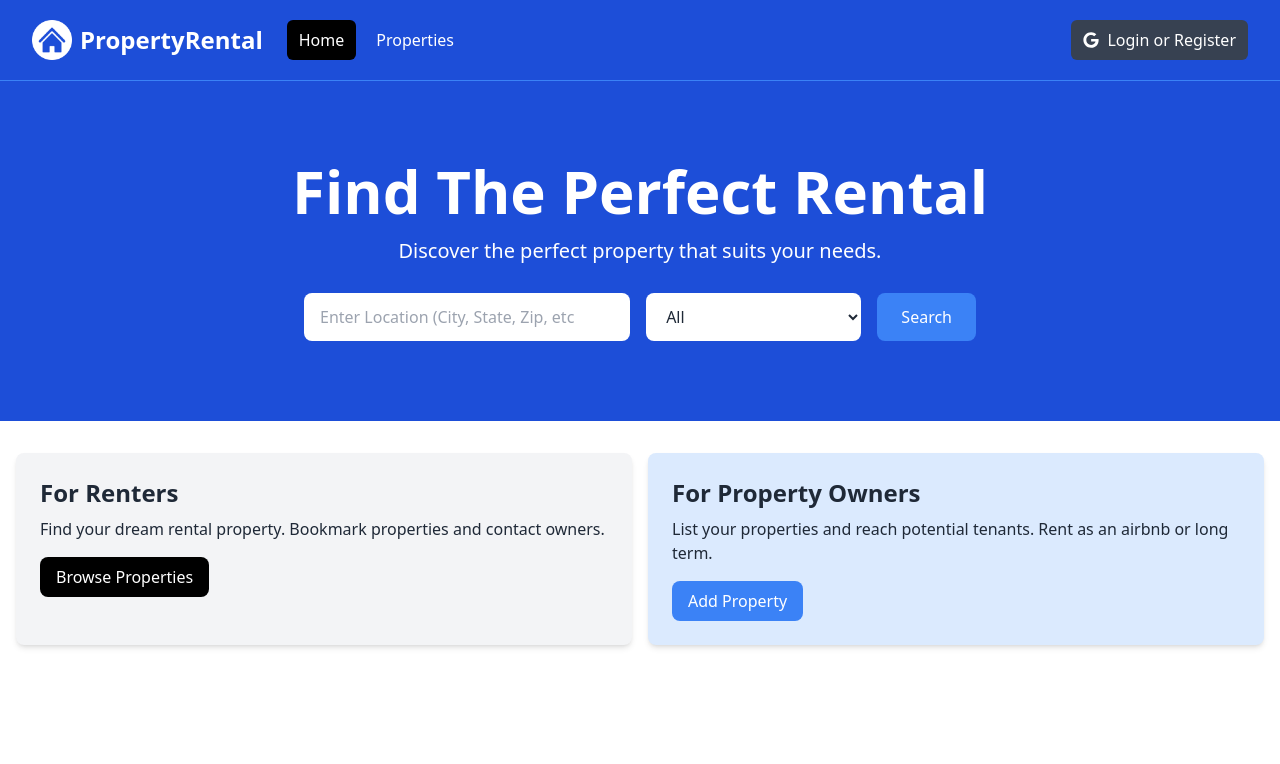
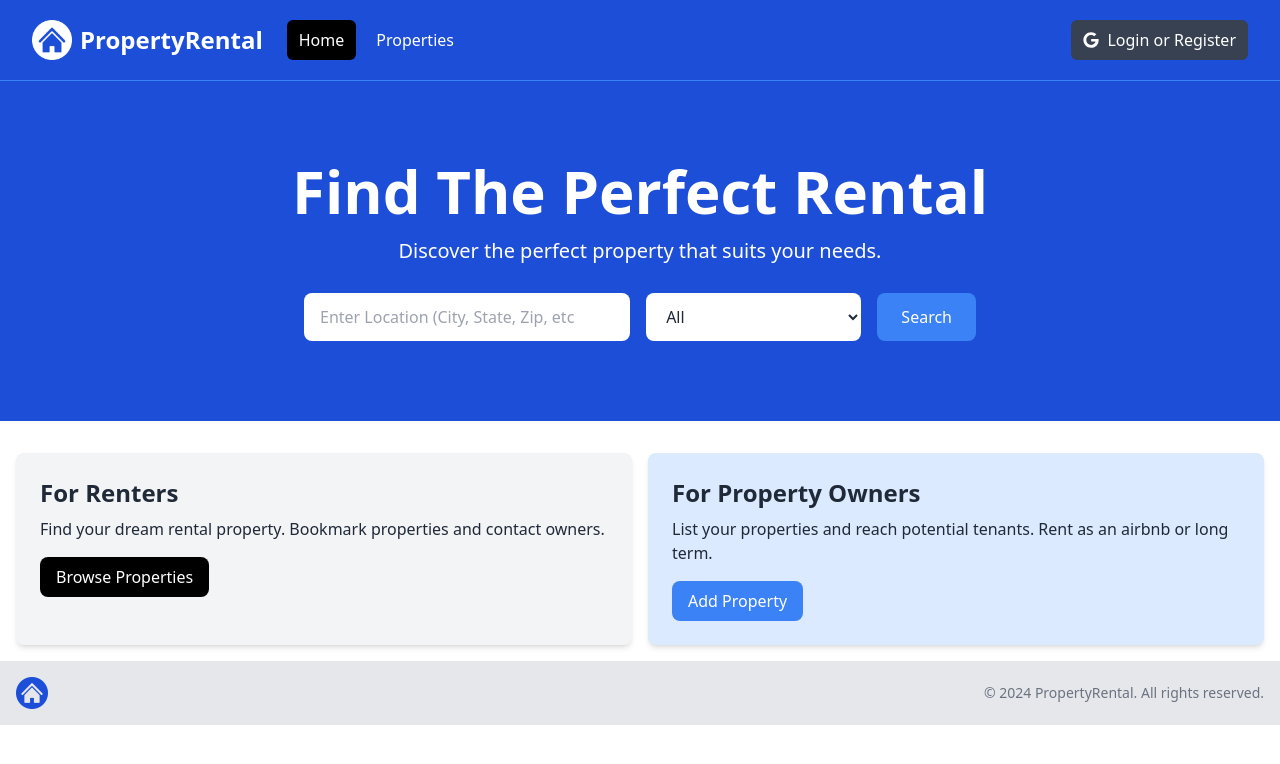
Before and after one commit to Auqpiro/rental, a Next.js app: page / in a window 1280 px wide. Shown: the top 764 px of the page. Built offline with nearby package versions, Linux system fonts and the light colour scheme.

Commit message:
create footer

```diff
--- a/app/layout.jsx
+++ b/app/layout.jsx
@@ -1,6 +1,7 @@
 import Navbar from "@/components/Navbar";
 
 import "@/assets/styles/globals.css";
+import Footer from "@/components/Footer";
 
 export const metadata = {
   title: "Property Rental",
@@ -16,6 +17,7 @@ const MainLayout = ({ children }) => {
           <Navbar />
         </header>
         <main>{children}</main>
+        <Footer />
       </body>
     </html>
   );
--- /dev/null
+++ b/components/Footer.jsx
@@ -0,0 +1,21 @@
+import Image from "next/image";
+import logo from "@/assets/images/logo-blue.png";
+
+const Footer = () => {
+    const currentYear = new Date().getFullYear();
+
+    return (
+        <footer className="bg-gray-200 py-4 mt-auto">
+        <div className="container mx-auto flex flex-col md:flex-row items-center justify-between px-4">
+            <div className="mb-4 md:mb-0">
+                <Image src={logo} alt="Logo" className="h-8 w-auto" />
+            </div>
+            <div>
+                <p className="text-sm text-gray-500 mt-2 md:mt-0">&copy; {currentYear} PropertyRental. All rights reserved.</p>
+            </div>
+        </div>
+        </footer>
+    );
+};
+
+export default Footer;
--- a/components/InfoBoxes.jsx
+++ b/components/InfoBoxes.jsx
@@ -3,8 +3,8 @@ import InfoBox from "./InfoBox"
 const InfoBoxes = () => {
     return (
         <section>
-            <div class="container-xl lg:container m-auto">
-            <div class="grid grid-cols-1 md:grid-cols-2 gap-4 p-4 rounded-lg">
+            <div className="container-xl lg:container m-auto">
+            <div className="grid grid-cols-1 md:grid-cols-2 gap-4 p-4 rounded-lg">
                 <InfoBox
                     heading={"For Renters"}
                     buttonInfo={{
--- a/components/Navbar.jsx
+++ b/components/Navbar.jsx
@@ -8,7 +8,7 @@ import { useState } from "react";
 
 import { FaGoogle } from "react-icons/fa"
 
-import logo from "@/assets/images/logo.png";
+import logo from "@/assets/images/logo-white.png";
 import profileDefault from "@/assets/images/profile.png";
 import notification from "@/assets/icons/notification.svg"
 import hamburger from "@/assets/icons/hamburger.svg"
```
Also changed, not shown: assets/images/logo-blue.png (added), assets/images/logo-white.png (renamed from assets/images/logo.png).
